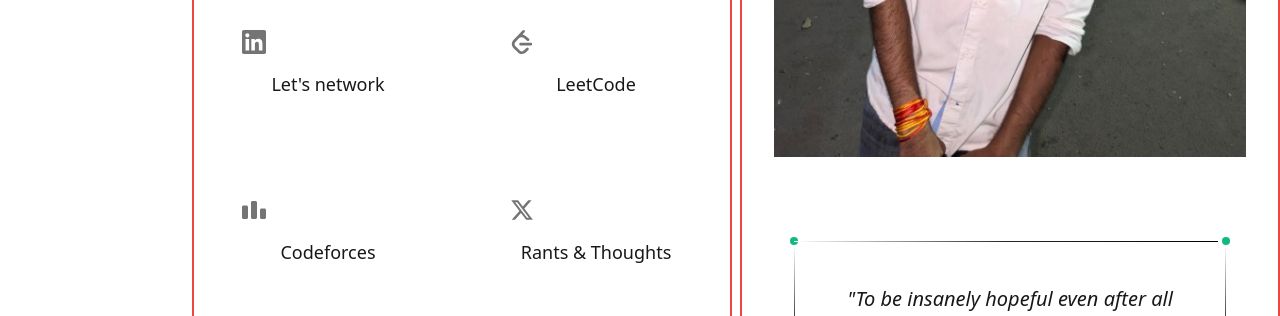
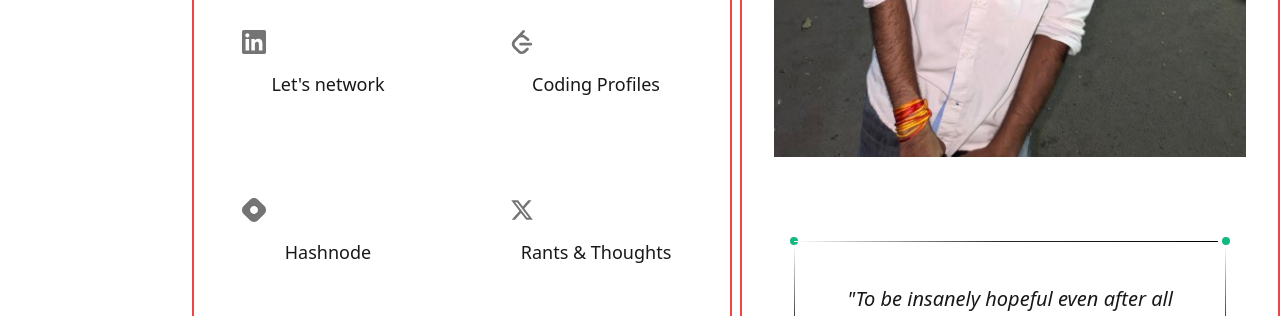
Before and after one commit to atharvwasthere/Portfolio, a React (Vite) app: page / in a window 1280 px wide. Shown: the part 4142-4458 px from the top of the page. Built offline with nearby package versions, Linux system fonts and the light colour scheme.

Commit message:
feat: Added Profiles

```diff
--- a/src/components/ContactCards.jsx
+++ b/src/components/ContactCards.jsx
@@ -1,6 +1,5 @@
-import { SiCodeforces, SiGithub, SiLeetcode , SiLinkedin , SiSpotify ,SiGmail, SiMonkeytype   } from "react-icons/si";
-import { FaXTwitter } from "react-icons/fa6";
-import { TbHandClick } from "react-icons/tb";
+import { SiGithub, SiLeetcode , SiLinkedin , SiSpotify ,SiGmail, SiMonkeytype   } from "react-icons/si";
+import { FaXTwitter ,FaHashnode } from "react-icons/fa6";
 
 
 
@@ -11,8 +10,8 @@ export default function ContactCards() {
     { name: "I promise I'll reply...", icon: SiGmail, url: 'mailto:singhatharv1919@gmail.com', username: 'singhatharv1919@gmail.com' },
     { name: 'Code goes here; sanity goes elsewhere', icon: SiGithub, url: 'https://github.com/AtharvSingh-Git', username: '@AtharvSingh-Git' },
     { name: "Let's network", icon: SiLinkedin, url: 'https://www.linkedin.com/in/atharv-singh-b83747250/', username: '' },
-    { name: 'LeetCode', icon: SiLeetcode, url: 'https://leetcode.com/yourusername', username: '@AtharvatLC' },
-    { name: 'Codeforces', icon: SiCodeforces, url: 'https://codeforces.com/profile/friendzoned_boi', username: '@friendzoned_boi' },
+    { name: 'Coding Profiles', icon: SiLeetcode, url: 'https://linktr.ee/find_Atharv_here', username: '@find_Atharv_here' },
+    { name: 'Hashnode', icon: FaHashnode, url: 'https://hashnode.com/@AtharvBlogs', username: '@AtharvBlogs' },
     { name: 'Rants & Thoughts ', icon: FaXTwitter, url: 'https://x.com/AtharvSingh619', username: '@AtharvatX' },
     { name: 'Spotify', icon: SiSpotify, url: 'https://open.spotify.com/user/ikb0sbf59ghyite93wmm048zv', username: '@Atharv🗿' },
     { name: 'MonkeyType', icon: SiMonkeytype, url: 'https://monkeytype.com/profile/Atharv_types', username: '@Atharv_Types' },
@@ -29,7 +28,7 @@ export default function ContactCards() {
         </div>
 
         <div className=" justify-center -mt-12 grid grid-cols-2 rows-3 md:grid-cols-2 bg-background ">
-          {links.map((link, index) => (
+          {links.map((link) => (
             <a
               key={link.name}
               href={link.url}
```
